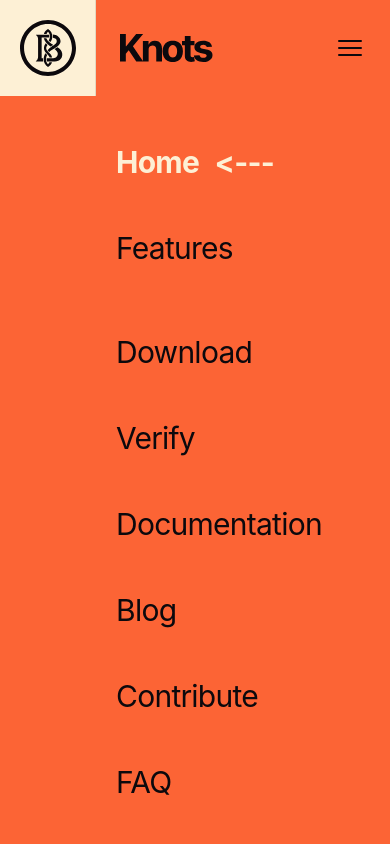
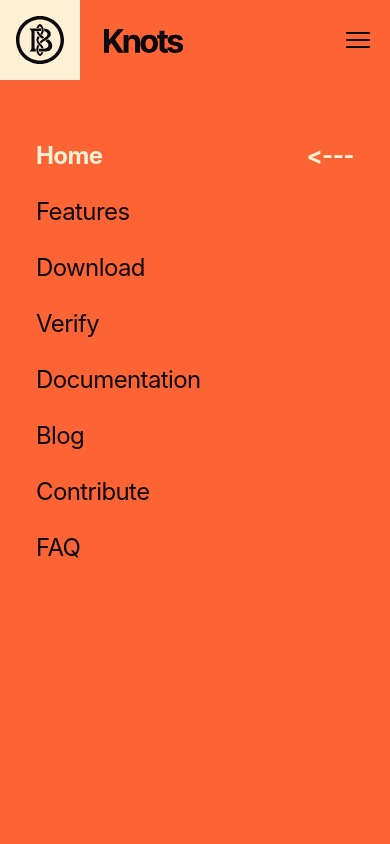
Before and after one commit to lexrexx/bitcoinknots.org, a Nuxt app: page / in a window 390 px wide. Both pictures are taken after a click on the element 355 px from the left and 48 px from the top of the page. Shown: the top 844 px of the page. Built offline with nearby package versions, Linux system fonts and the light colour scheme.

Commit message:
update header for mobile

```diff
--- a/app/components/AppColorModeButton.vue
+++ b/app/components/AppColorModeButton.vue
@@ -21,7 +21,7 @@
     >
       <AppIcon
         name="CustomColorMode"
-        class="w-6 h-6 text-black dark:text-white"
+        class="w-6 h-6 text-black dark:text-white hover:text-white dark:hover:text-brand-500"
       />
     </button>
   </div>
--- a/app/components/AppHeader.vue
+++ b/app/components/AppHeader.vue
@@ -1,9 +1,7 @@
 <template>
   <header
     class="
-    bg-brand-500
-      --container
-      h-24
+      h-20 md:h-24
       mx-auto
       fixed
       z-40
@@ -11,54 +9,68 @@
       inset-x-0
       w-full
       flex
-      --gap-1
       justify-start
       items-center
+      bg-brand-500
+      dark:bg-black
       backdrop-filter
       backdrop-blur-[10px]
       [@supports(backdrop-filter:blur(0px))]:bg-brand-500/70
       [@supports(backdrop-filter:blur(0px))]:dark:bg-black/80
-  "
+    "
   >
-    <!-- <span class="block w-[1px] h-24 bg-black/10 dark:bg-white/10" /> -->
-
     <NuxtLink
       to="/"
-      class="w-24 h-24 --bg-red-300 flex items-center justify-center bg-white dark:bg-brand-500 border-r border-black/10 dark:border-white/10"
+      class="
+        flex
+        items-center
+        justify-center
+        w-20 md:w-24
+        h-20 md:h-24
+        border-r
+        border-black/10
+        dark:border-white/10
+        bg-white
+        dark:bg-brand-500
+      "
       @click="menu = false"
     >
-      <AppLogomark class="w-14 h-14 text-black" />
+      <AppLogomark
+        class="
+          w-12 md:w-14
+          h-12 md:h-14
+          text-black
+        "
+      />
     </NuxtLink>
-
-    <!-- <span class="block w-[1px] p-0 h-24 bg-black/10 dark:bg-white/10" /> -->
 
     <NuxtLink
       to="/"
       class="p-0"
       @click="menu = false"
     >
-      <AppLogotype class="h-7 ms-6" />
+      <AppLogotype
+        class="
+          h-6 md:h-7
+          ms-6
+        "
+      />
     </NuxtLink>
 
-    <!-- <h1 class="mx-4 text-4xl font-black tracking-[-0.2rem]">Knots</h1> -->
     <div class="flex absolute right-0 flex-row gap-1 items-center">
       <NuxtLink
         to="#Download"
         class="
           text-black dark:text-brand-500
-          --bg-black --dark:bg-white --bg-brand-500 --hover:bg-brand-400
-          border-2 border-black dark:border-brand-500
-          --hover:bg-brand-500
-          focus:ring-4
-          focus:ring-brand-200/80
+          border-2 border-black dark:border-brand-500 hover:border-white hover:text-white
+          focus:ring-4 focus:ring-black dark:focus:ring-brand-500
           font-bold
           rounded-lg
-          text-sm
+          text-xs md:text-sm
           tracking-wider
           uppercase
-          px-5
-          py-5
-          me-4
+          p-4 md:p-5
+          me-2 md:me-4
           focus:outline-none
         "
       >
@@ -68,7 +80,7 @@
       <AppColorModeButton />
 
       <div
-        class="justify-self-start py-3 cursor-pointer ps-3.5 pe-6"
+        class="justify-self-start py-3 cursor-pointer ps-2 md:ps-3.5 pe-4 md:pe-6 hover:text-white dark:hover:text-brand-500"
         @click="menu = !menu"
       >
         <svg
--- a/app/components/AppMenu.vue
+++ b/app/components/AppMenu.vue
@@ -5,28 +5,35 @@
   >
     <header
       class="
-    bg-brand-500
-    dark:bg-black
-      h-24
+      flex
+      justify-start
+      items-center
+      w-full
       mx-auto
       fixed
       z-40
       top-0
       inset-x-0
-      w-full
-      flex
-      justify-start
-      items-center
+      h-20 md:h-24
+      bg-brand-500
+      dark:bg-black
   "
     >
-      <!-- <span class="block w-[1px] h-24 bg-black/10 dark:bg-white/10" /> -->
-
       <NuxtLink
         to="/"
-        class="w-24 h-24 --bg-red-300 flex items-center justify-center bg-white dark:bg-brand-500 border-r border-black/10 dark:border-white/10"
+        class="
+          w-20 md:w-24
+          h-20 md:h-24
+          flex items-center justify-center bg-white dark:bg-brand-500"
         @click="menu = false"
       >
-        <AppLogomark class="w-14 h-14 text-black" />
+        <AppLogomark
+          class="
+          w-12 md:w-14
+          h-12 md:h-14
+          text-black
+        "
+        />
       </NuxtLink>
 
       <NuxtLink
@@ -34,12 +41,17 @@
         class="p-0"
         @click="menu = false"
       >
-        <AppLogotype class="h-7 ms-6" />
+        <AppLogotype
+          class="
+          h-6 md:h-7
+          ms-6
+        "
+        />
       </NuxtLink>
 
       <div class="flex absolute right-0 flex-row gap-1 items-center">
         <div
-          class="justify-self-start py-3 cursor-pointer ps-3.5 pe-6"
+          class="justify-self-start py-3 cursor-pointer ps-2 md:ps-3.5 pe-4 md:pe-6"
           @click="menu = !menu"
         >
           <svg
@@ -58,13 +70,13 @@
       </div>
     </header>
 
-    <nav class="pt-32 mx-24 px-2 --font-bold text-3xl tracking-tight overscroll-contain">
+    <nav class="pt-32 mx-4 md:mx-24 px-2 text-2xl md:text-3xl tracking-tight overscroll-contain">
       <section class="flex justify-start items-start w-full h-full">
         <ul class="block w-full">
           <li
             v-for="(menuItem, index) in menuItems1"
             :key="index"
-            class="py-2 my-0"
+            class="py-1 md:py-2 my-0"
           >
             <NuxtLink
               :to="menuItem.url"
@@ -84,7 +96,7 @@
           <li
             v-for="(menuItem, index) in menuItems2"
             :key="index"
-            class="py-2 my-0"
+            class="py-1 md:py-2 my-0"
           >
             <NuxtLink
               :to="menuItem.url"
@@ -104,7 +116,7 @@
           <li
             v-for="(menuItem, index) in menuItems3"
             :key="index"
-            class="py-2 my-0"
+            class="py-1 md:py-2 my-0"
           >
             <NuxtLink
               :to="menuItem.url"
@@ -124,7 +136,7 @@
           <li
             v-for="(menuItem, index) in menuItems4"
             :key="index"
-            class="py-2 my-0"
+            class="py-1 md:py-2 my-0"
           >
             <NuxtLink
               :to="menuItem.url"
--- a/app/pages/index.vue
+++ b/app/pages/index.vue
@@ -32,10 +32,10 @@
     <!-- Next Section -->
     <!-- Hero -->
     <section class="my-28 py-12 --rounded-2xl --bg-brand-500/100">
-      <div class="ms-16 text-left">
-        <h1 class="text-[11rem] font-bold tracking-tighter max-w-4xl leading-[1]">
+      <div class="ms-8 lg:ms-16 text-left">
+        <h1 class="text-8xl md:text-9xl lg:text-[11rem] font-bold tracking-tighter max-w-4xl leading-[1]">
           Bitcoin Is
-          <span class="text-white dark:text-brand-500">
+          <span class="block text-white dark:text-brand-500">
             Money
           </span>
         </h1>
@@ -48,7 +48,7 @@
           <button
             type="button"
             class="
-              text-black dark:text-white
+              text-black dark:text-white hover:text-white dark:hover:text-brand-500
               --hover:bg-white/90 --dark:hover:bg-black/90
               focus:ring-4
               focus:ring-black/80 dark:focus:ring-brand-500/80
@@ -57,7 +57,7 @@
               text-xl
               uppercase
               border-2
-              border-black dark:border-white
+              border-black dark:border-white hover:border-white dark:hover:border-brand-500
               px-10
               py-8
               mt-12
--- a/nuxt.config.ts
+++ b/nuxt.config.ts
@@ -6,12 +6,25 @@
     '@nuxtjs/tailwindcss',
     '@nuxtjs/color-mode',
   ],
-  // devtools: { enabled: true },
-  ssr: false,
+  devtools: { enabled: false },
+  // ssr: false,
   app: {
+    // baseURL: '/',
     baseURL: '/bitcoinknots.org/',
   },
   compatibilityDate: '2025-07-15',
+  nitro: {
+    preset: 'static',
+    serveStatic: true,
+    prerender: {
+      crawlLinks: true,
+      // failOnError: false,
+      // routes: [
+      //   // '/sitemap.xml',
+      //   ...routes
+      // ]
+    },
+  },
   eslint: {
     config: {
       stylistic: true,
```
